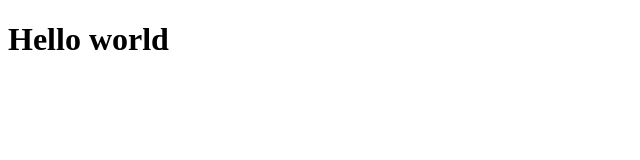
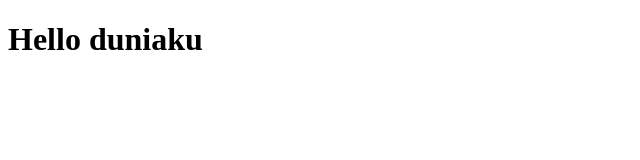
Before and after one commit to azzamzuhdi/test, a plain HTML site: page index.html in a window 1280 px wide. Shown: the full height of the page, 0-640 px from the left. Drawn offline with Linux system fonts and the light colour scheme.

Commit message:
hello duniaku

```diff
--- a/index.html
+++ b/index.html
@@ -7,6 +7,6 @@
     <title>Test</title>
 </head>
 <body>
-    <h1>Hello world</h1>
+    <h1>Hello duniaku</h1>
 </body>
 </html>
```
